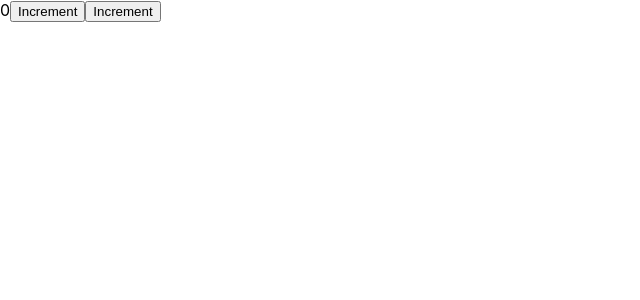
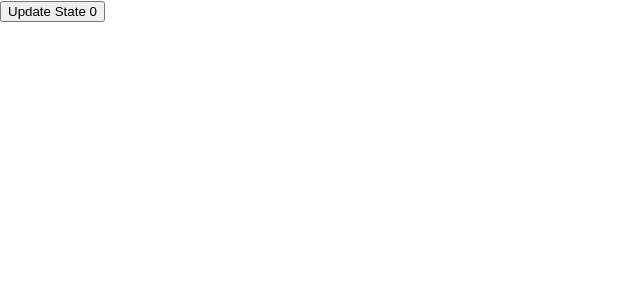
Before and after one commit to abbasmuttaqizaidi/job-hunt-2024, a React (Create React App) app: page / in a window 1280 px wide. Shown: the top 300 px of the page, without its empty margins (0-640 px from the left). Built offline with nearby package versions, Linux system fonts and the light colour scheme.

Commit message:
create context added

```diff
--- a/src/App.js
+++ b/src/App.js
@@ -3,6 +3,7 @@ import Counter from "./reduxTraditional";
 import { store } from "./reduxTraditional/store";
 import { ToolkitCounter } from "./reduxtoolkit";
 import { toolkitStore } from "./reduxtoolkit/store";
+import { UseReducerDemo } from "./usereducer";
 
 
 function App() {
@@ -11,7 +12,8 @@ function App() {
   return (
     <>
       {/* <ReduxTraditional /> */}
-      <ReduxToolkit />
+      {/* <ReduxToolkit /> */}
+      <UseReducerGateway />
     </>
   );
 }
@@ -35,3 +37,11 @@ function ReduxToolkit() {
     <ToolkitCounter />
   </Provider>
 }
+
+function UseReducerGateway() {
+  return (
+    <>
+      <UseReducerDemo />
+    </>
+  );
+}
--- /dev/null
+++ b/src/usereducer/index.jsx
@@ -0,0 +1,49 @@
+import { createContext, useContext, useReducer } from "react"
+
+
+
+const initialState = { count: 0 }
+export const UseReducerDemo = () => {
+
+
+    const [state, dispatch] = useReducer(reducer, initialState);
+
+
+    return (
+        <CounterContext.Provider value={{ state, dispatch }}>
+            <ChildComp />
+        </CounterContext.Provider>
+    )
+}
+
+const CounterContext = createContext({});
+
+
+export function ChildComp() {
+    const context = useContext(CounterContext);
+
+    return <>
+
+        <button onClick={() => {
+
+            context.dispatch({
+                type: INCREMENT
+            })
+        }}>Update State  {context.state.count}</button>
+    </>
+}
+
+export const INCREMENT = 'increment';
+
+export const reducer = (state = initialState, action) => {
+    switch (action.type) {
+        case INCREMENT:
+            return {
+                ...state,
+                count: state?.count + 1
+            }
+
+        default:
+            return { ...state }
+    }
+}
```
